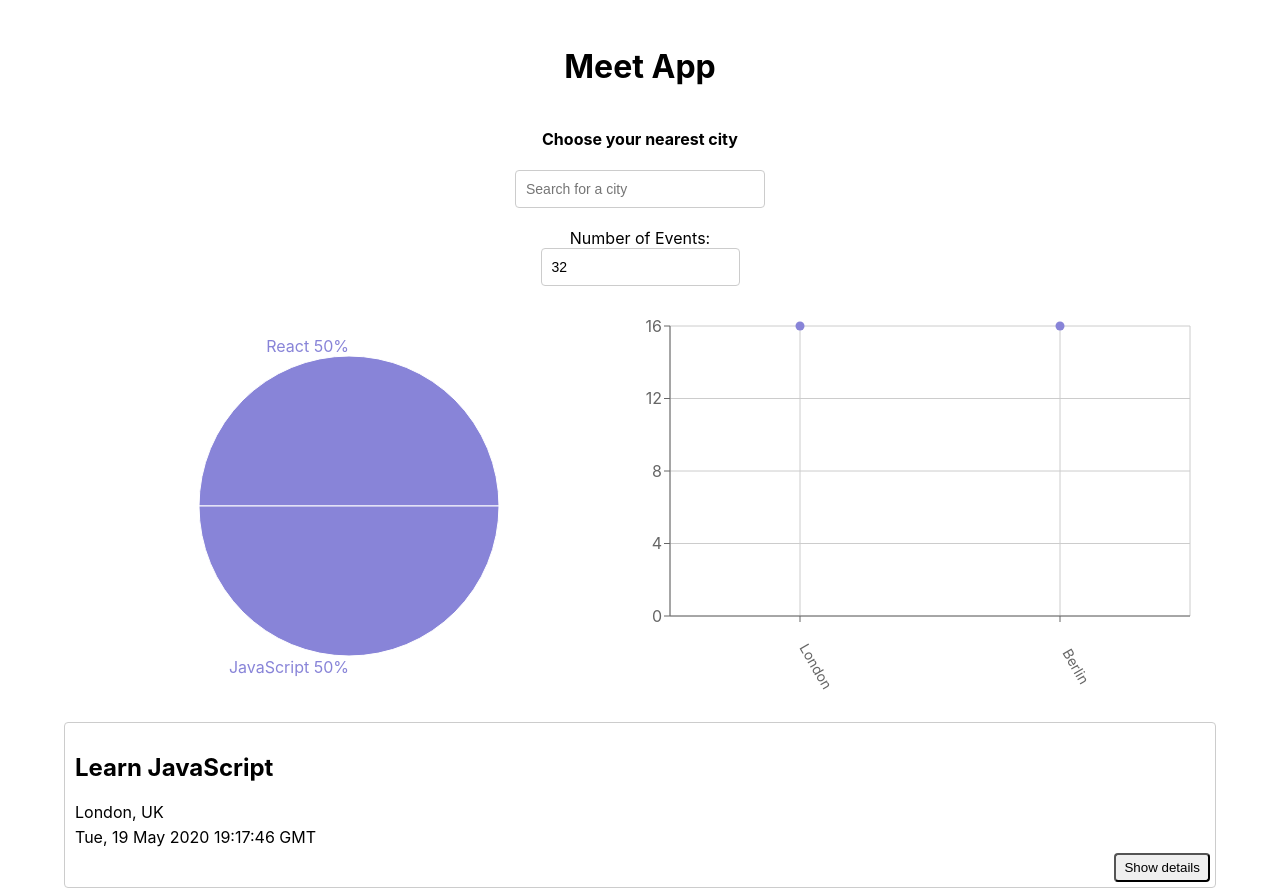
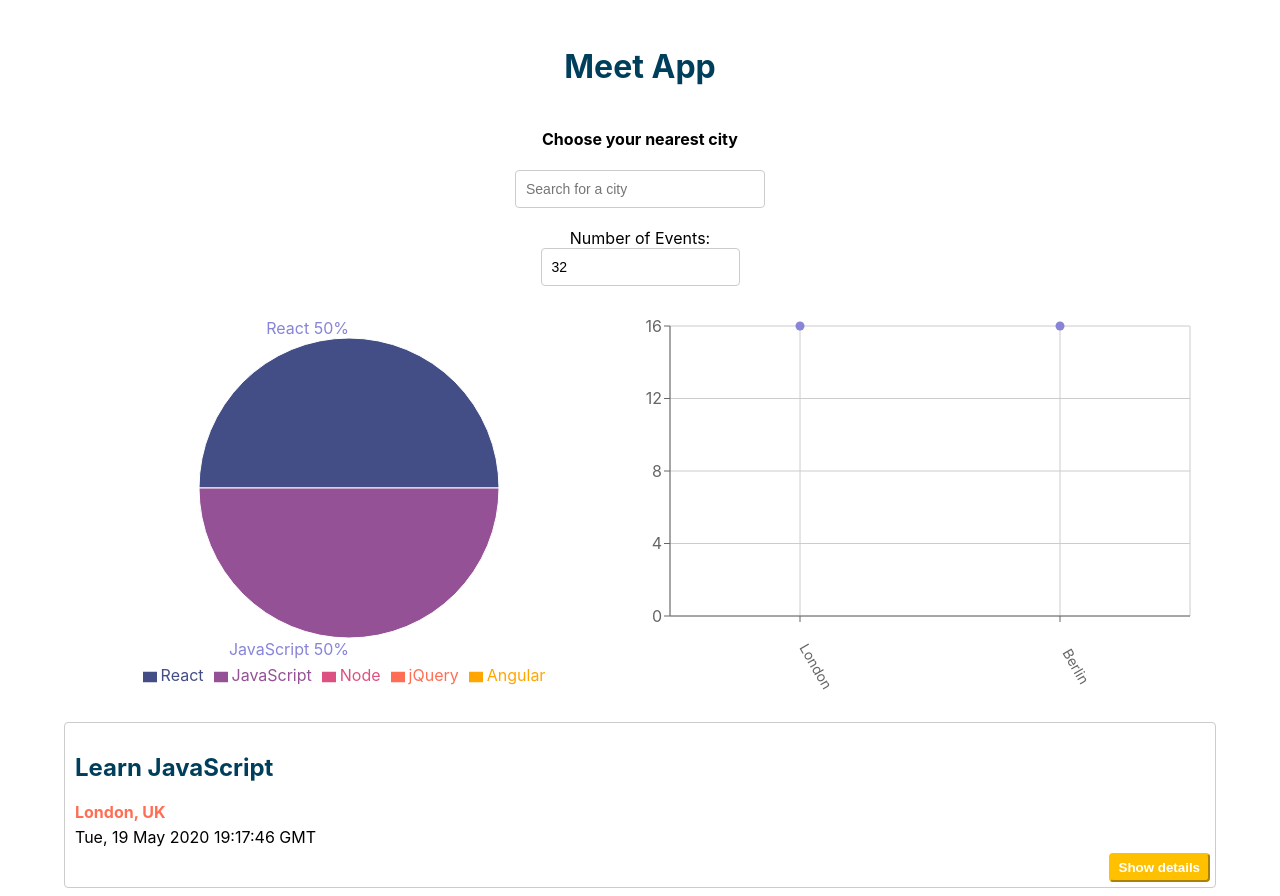
Before and after one commit to C1904H/meet, a React (Create React App) app: page / in a window 1280 px wide. Shown: the top 896 px of the page. Built offline with nearby package versions, Linux system fonts and the light colour scheme; what atatus-spa would draw is missing.

Commit message:
implemented cell component to customize piechart colors, added legend

```diff
--- a/src/App.css
+++ b/src/App.css
@@ -11,6 +11,14 @@
 ul {
   padding: 0;
   list-style: none;
+}
+
+h1 {
+  color: #003f5c;
+}
+
+h2 {
+ color: #003f5c;
 }
 
 p {
@@ -77,14 +85,28 @@ input[type="number"] {
   position: relative;
 }
 
+.eventLocation {
+  font-weight: bold;
+  color: #ff6e54;
+}
+
+.details {
+  color: #374c80;
+}
+
 .details-button {
   position: absolute;
   right: 5px;
   bottom: 5px;
   padding: 5px 8px;
   border-radius: 4px;
+  border-color: #ffc000;
   outline: none;
   cursor: pointer;
+  /* background-color: #505c9b; */
+  background-color: #ffc000;
+  color: white;
+  font-weight: bold;
 }
 
 .alerts-container {
--- a/src/components/Event.js
+++ b/src/components/Event.js
@@ -8,8 +8,8 @@ const Event = ({ event }) => {
   return (
     <li className="event">
         <h2>{event && event.summary}</h2>
-        <p>{event && event.location}</p>
-        <p>{event && (new Date(event.created)).toUTCString()}</p>
+        <p className="eventLocation">{event && event.location}</p>
+        <p className="eventDate">{event && (new Date(event.created)).toUTCString()}</p>
       {showDetails ?
         <p className="details">{event && event.description}</p>
        : null
--- a/src/components/EventGenresChart.js
+++ b/src/components/EventGenresChart.js
@@ -1,13 +1,12 @@
 // src/components/EventGenresChart.js
 
 import { useState, useEffect } from 'react';
-// import React, { PureComponent } from 'react';
-import { ResponsiveContainer, PieChart, Pie, Legend } from 'recharts';
+import { ResponsiveContainer, PieChart, Pie, Legend, Cell } from 'recharts';
 
 const EventGenresChart = ({ events }) => {
   const [data, setData] = useState([]);
   const genres = ['React', 'JavaScript', 'Node', 'jQuery', 'Angular'];
-  // const colors = [];
+  const colors = ['#444e86', '#955196', '#dd5182', '#ff6e54','#ffa600'];
 
   useEffect(() => {
     setData(getData());
@@ -64,7 +63,12 @@ const EventGenresChart = ({ events }) => {
           labelLine={false}
           label={renderCustomizedLabel}
           outerRadius={150}
-        />
+        >
+        {data.map((entry, index) => (
+          <Cell key={`cell-${index}`} fill={colors[index % colors.length]}/>
+        ))}
+        </Pie>
+        <Legend verticalAlign="bottom" height={36}/>
       </PieChart>
     </ResponsiveContainer>
   );
```
